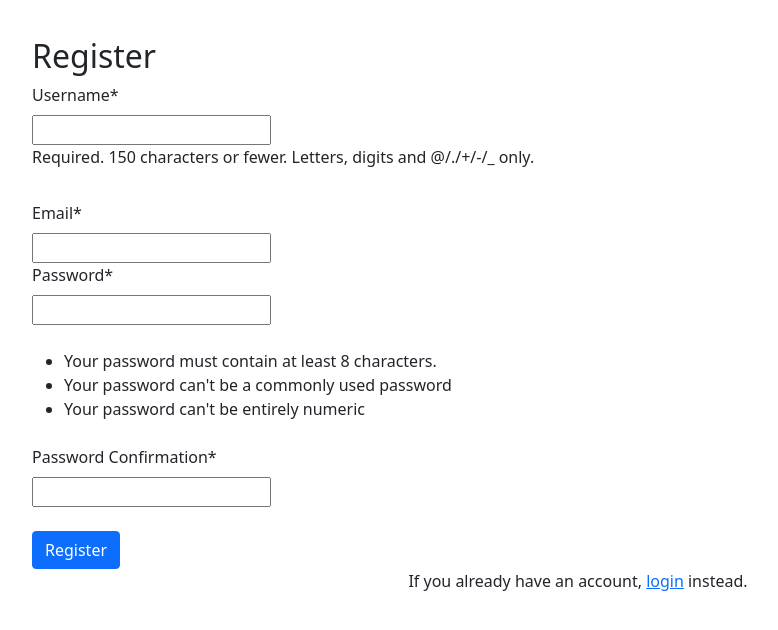
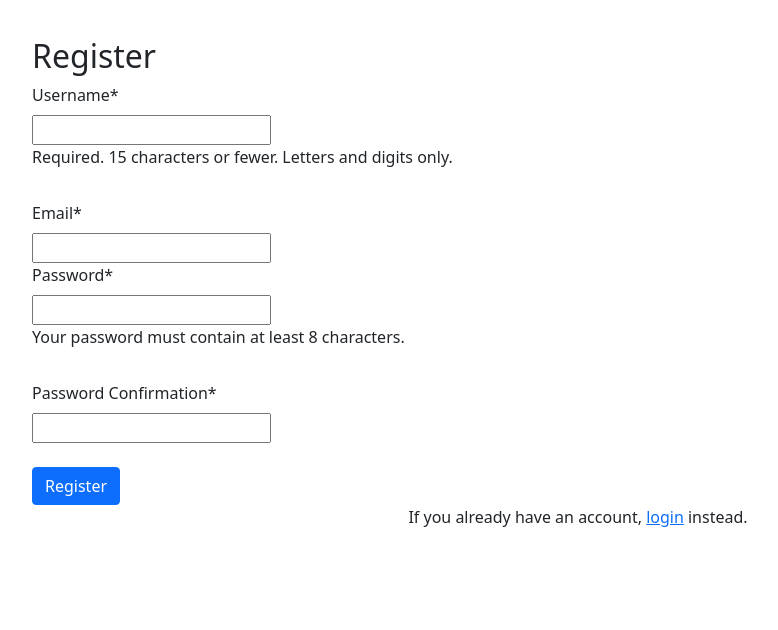
Before and after one commit to am18ah/Python-Math-Calc, a Django app: page /register/ in a window 1280 px wide. Shown: the part 56-686 px from the top of the page, without its empty margins (62-840 px from the left). Run offline with Django 3.2, Linux system fonts and the light colour scheme; some libraries are stand-ins or nearby versions.

Commit message:
fixed the register bug again

```diff
--- a/django_project/math_app/templates/math_app/register.html
+++ b/django_project/math_app/templates/math_app/register.html
@@ -11,16 +11,12 @@
 		{% csrf_token %}
 		<label for="">Username*</label><br>
 		<input type="text" id="username" name="username" Required><br>
-		<label>Required. 150 characters or fewer. Letters, digits and @/./+/-/_ only.</label><br><br>
+		<label>Required. 15 characters or fewer. Letters and digits only.</label><br><br>
 		<label for="">Email*</label><br>
 		<input type="email" id="email" name="email" Required><br>
 		<label for="">Password*</label><br>
-		<input type="password" id="pass1" name="pass1" Required><br><br>
-		<label><ul>
-			<li>Your password must contain at least 8 characters.</li>
-			<li>Your password can't be a commonly used password</li>
-			<li>Your password can't be entirely numeric</li>
-		</ul></label><br>
+		<input type="password" id="pass1" name="pass1" Required><br>
+		<label>Your password must contain at least 8 characters.</label><br><br>
 		<label for="">Password Confirmation*</label><br>
 		<input type="password" id="pass2" name="pass2" Required><br><br>
 
--- a/django_project/math_app/views.py
+++ b/django_project/math_app/views.py
@@ -29,23 +29,37 @@ def history(request):
 
 def register(request):
     if request.method == "POST":
-        form = NewUserForm(request.POST)
-        if form.is_valid():
-            username = request.POST.get('username')
-            email = request.POST.get('email')
-            pass1 = request.POST.get('pass1')
-            pass2 = request.POST.get('pass2')
+        username = request.POST.get('username')
+        email = request.POST.get('email')
+        pass1 = request.POST.get('pass1')
+        pass2 = request.POST.get('pass2')
 
-            user = User.objects.create_user(username, email, pass1)
-            user.save()
+        if User.objects.filter(username=username):
+            messages.error(request, "Username already exists")
+            return redirect("http://127.0.0.1:8000/register/")
 
-            messages.success(request, "Your account has been successfully created")
+        if User.objects.filter(email=email):
+            messages.error(request, "Email already in use, try signing in instead")
+            return redirect("http://127.0.0.1:8000/login/")
+        if len(username) > 15:
+            messages.error(request, "Username must be under 15 characters")
+            return redirect("http://127.0.0.1:8000/register/")
+        if len(pass1) < 8:
+            messages.error(request, "Username must be under 15 characters")
+        if pass1 != pass2:
+            messages.error(request, "Passwords do not match")
+            return redirect("http://127.0.0.1:8000/register/")
+        if not username.isalnum():
+            messages.error(request, "Username must be alpha numeric")
+            return redirect("http://127.0.0.1:8000/register/")
 
-            return redirect("http://127.0.0.1:8000/login/")
+        user = User.objects.create_user(username, email, pass1)
+        user.save()
 
-        else:
-            messages.error(request, "Username is already in use")
-            form = NewUserForm()
+        messages.success(request, "Your account has been successfully created")
+
+        return redirect("http://127.0.0.1:8000/login/")
+
     return render (request, "math_app/register.html")
 
 def user_login(request):
```
